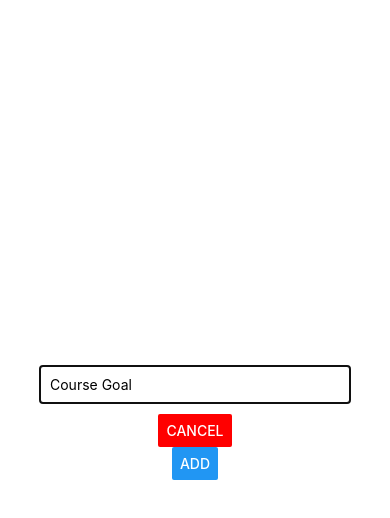
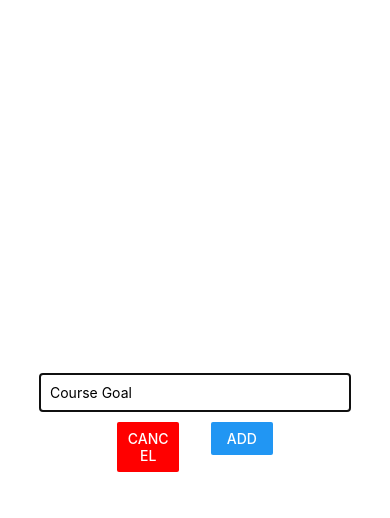
Before and after one commit to kronosGR/ReactNativeGoalsAPP, a React Native app: screen / in a window 390 px wide. Both pictures are taken after a click on the button "ADD NEW GOAL". Shown: the top 518 px of the page. Built offline with nearby package versions, Linux system fonts and the light colour scheme.

Commit message:
added more stuyling

```diff
--- a/components/GoalInput.js
+++ b/components/GoalInput.js
@@ -22,8 +22,14 @@ function GoalInput(props) {
           onChangeText={goalInputHandler}
           value={enteredGoal}
         />
-        <Button title='CANCEL' color='red' onPress={props.onCancel} />
-        <Button title='ADD' onPress={addGoalHandler} />
+        <View style={styles.buttonContainer}>
+          <View style={styles.button}>
+            <Button title='CANCEL' color='red' onPress={props.onCancel} />
+          </View>
+          <View style={styles.button}>
+            <Button title='ADD' onPress={addGoalHandler} />
+          </View>
+        </View>
       </View>
     </Modal>
   );
@@ -42,6 +48,14 @@ const styles = StyleSheet.create({
     width: '80%',
     marginBottom: 10,
   },
+  buttonContainer: {
+    flexDirection: 'row',
+    justifyContent: 'space-between',
+    width: '40%',
+  },
+  button: {
+    width: '40%',
+  },
 });
 
 export default GoalInput;
```
